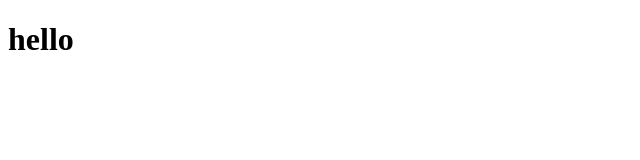
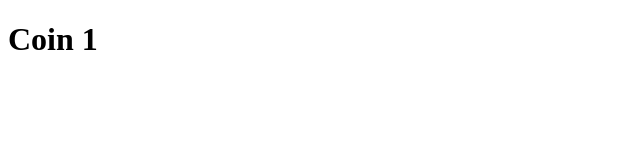
Before and after one commit to MyungWanPark/typescript-project, a React (Create React App) app: page /1 in a window 1280 px wide. Shown: the top 160 px of the page, without its empty margins (0-640 px from the left). Built offline with nearby package versions, Linux system fonts and the light colour scheme.

Commit message:
useParams

```diff
--- a/package.json
+++ b/package.json
@@ -12,6 +12,8 @@
     "@types/react-dom": "^17.0.11",
     "react": "^17.0.2",
     "react-dom": "^17.0.2",
+    "react-query": "^3.34.7",
+    "react-router-dom": "^6.2.1",
     "react-scripts": "5.0.0",
     "styled-components": "^5.3.3",
     "typescript": "^4.5.4",
--- a/src/App.tsx
+++ b/src/App.tsx
@@ -1,20 +1,7 @@
-import React, { useState } from "react";
-import styled from "styled-components";
-
-const Container = styled.div`
-  background-color: ${(props) => props.theme.bgColor};
-`;
-
-const H1 = styled.h1`
-  color: ${(props) => props.theme.textColor};
-`;
+import Router from "./Router";
 
 function App() {
-  return (
-    <Container>
-      <H1>hello</H1>
-    </Container>
-  );
+  return <Router />;
 }
 
 export default App;
--- /dev/null
+++ b/src/Router.tsx
@@ -0,0 +1,16 @@
+import { BrowserRouter, Route, Routes } from "react-router-dom";
+import Coin from "./routes/Coin";
+import Coins from "./routes/Coins";
+
+function Router() {
+  return (
+    <BrowserRouter>
+      <Routes>
+        <Route path="/:coinId" element={<Coin />}></Route>
+        <Route path="/" element={<Coins />}></Route>
+      </Routes>
+    </BrowserRouter>
+  );
+}
+
+export default Router;
--- a/src/index.tsx
+++ b/src/index.tsx
@@ -2,11 +2,11 @@ import React from "react";
 import ReactDOM from "react-dom";
 import { ThemeProvider } from "styled-components";
 import App from "./App";
-import { darkMode, lightMode } from "./theme";
+import { theme } from "./theme";
 
 ReactDOM.render(
   <React.StrictMode>
-    <ThemeProvider theme={lightMode}>
+    <ThemeProvider theme={theme}>
       <App />
     </ThemeProvider>
   </React.StrictMode>,
--- /dev/null
+++ b/src/routes/Coin.tsx
@@ -0,0 +1,8 @@
+import { useParams } from "react-router-dom";
+
+function Coin() {
+  const { coinId } = useParams();
+  return <h1>Coin {coinId}</h1>;
+}
+
+export default Coin;
--- /dev/null
+++ b/src/routes/Coins.tsx
@@ -0,0 +1,5 @@
+function Coins() {
+  return <h1>Coins</h1>;
+}
+
+export default Coins;
--- a/src/theme.ts
+++ b/src/theme.ts
@@ -1,11 +1,6 @@
 import { DefaultTheme } from "styled-components";
 
-export const darkMode: DefaultTheme = {
+export const theme: DefaultTheme = {
   bgColor: "black",
   textColor: "white",
 };
-
-export const lightMode: DefaultTheme = {
-  bgColor: "white",
-  textColor: "black",
-};
```
Also changed, not shown: 1 other file (tests, documents, lock files or other folders).
